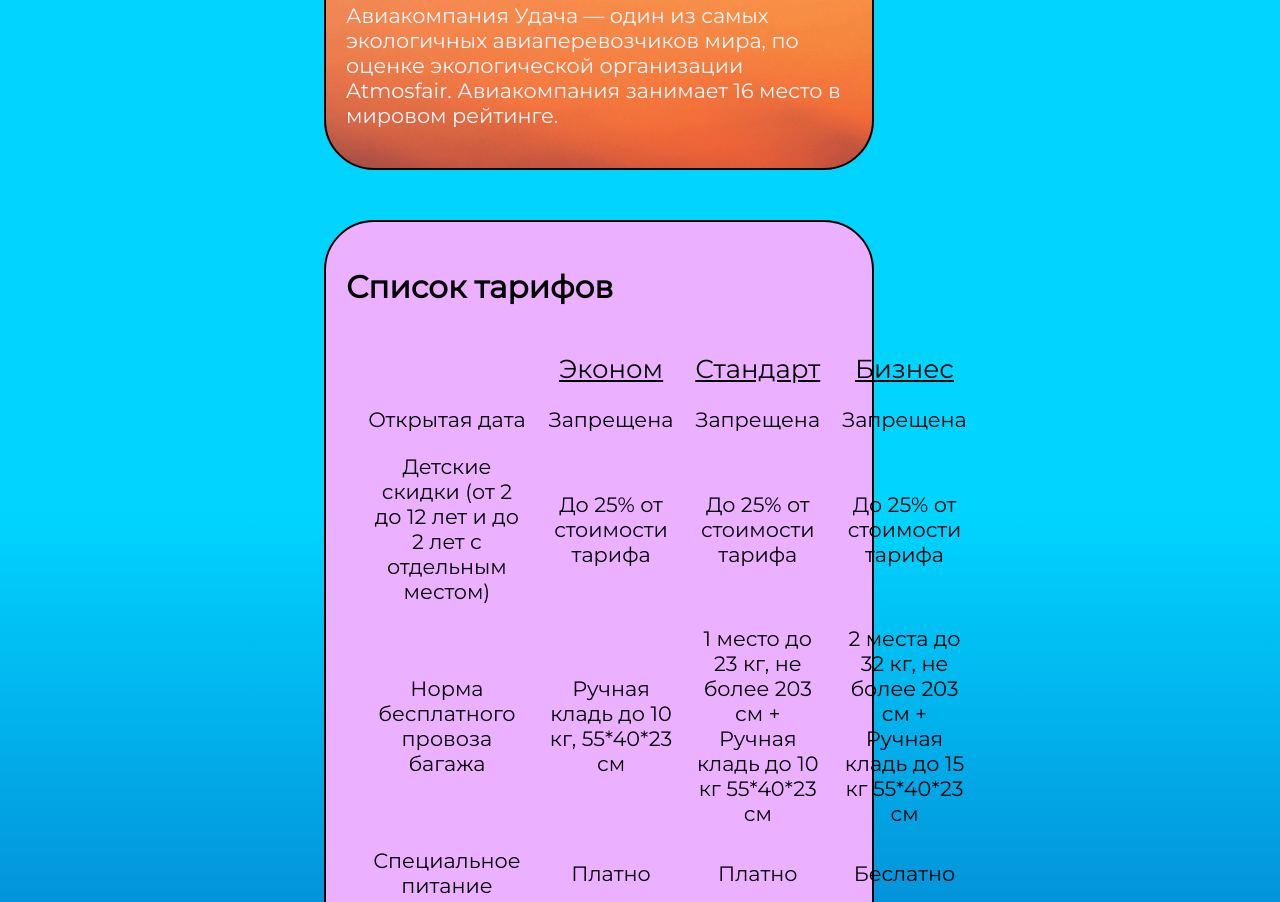
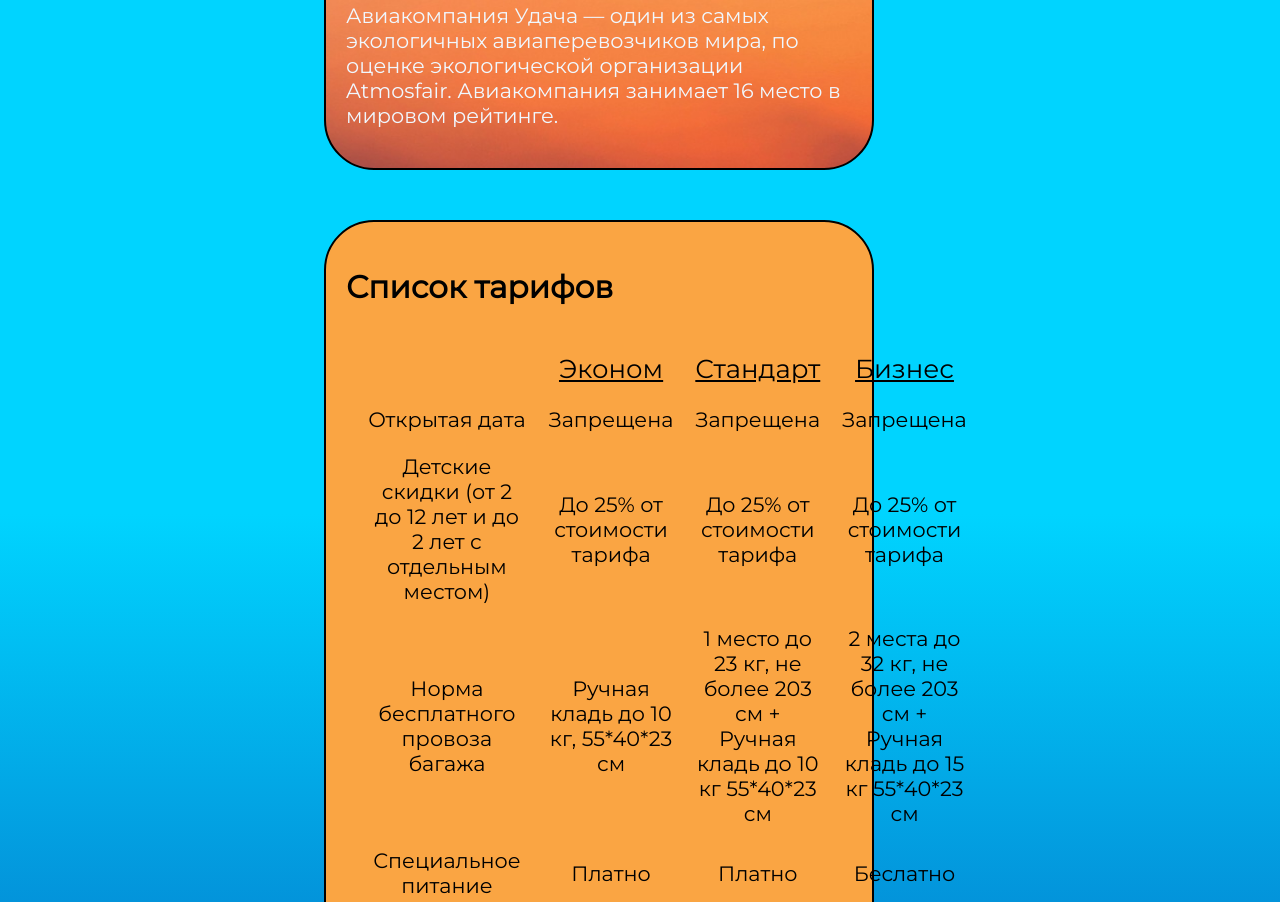
Before and after one commit to EgorNeug/airline_luck, a plain HTML site: page index.html in a window 1280 px wide. Shown: the part 714-1616 px from the top of the page. Drawn offline with Linux system fonts and the light colour scheme.

Commit message:
Update style.css

```diff
--- a/style.css
+++ b/style.css
@@ -57,7 +57,7 @@ nav {
     padding: 20px;
     max-width: 40%;
     font-size: 115%;
-    background-color:#ebb0ff;
+    background-color:#faa543;
     border-radius: 50px;
     font-size: 130%;
     border: 2px solid black;
```
